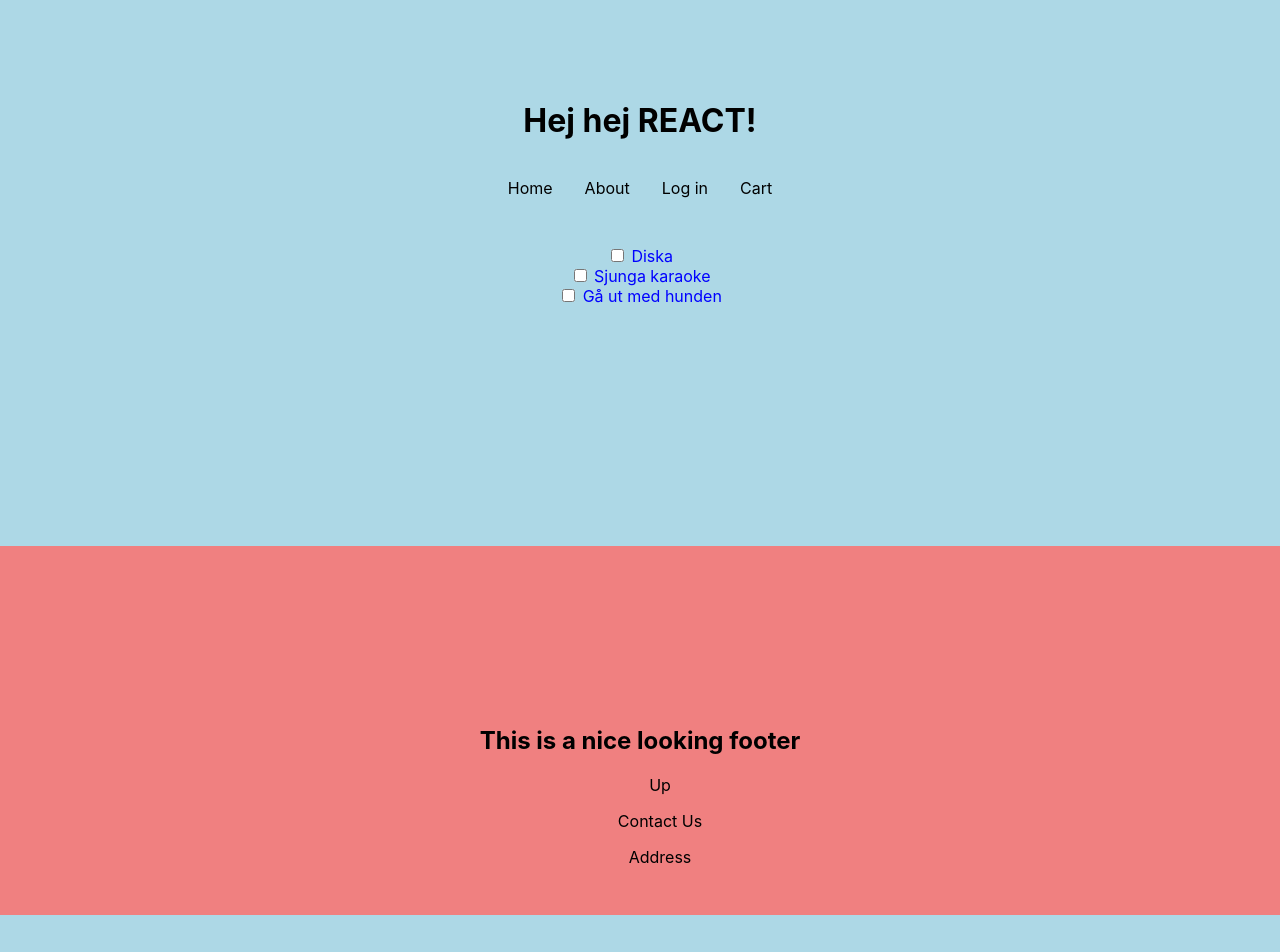
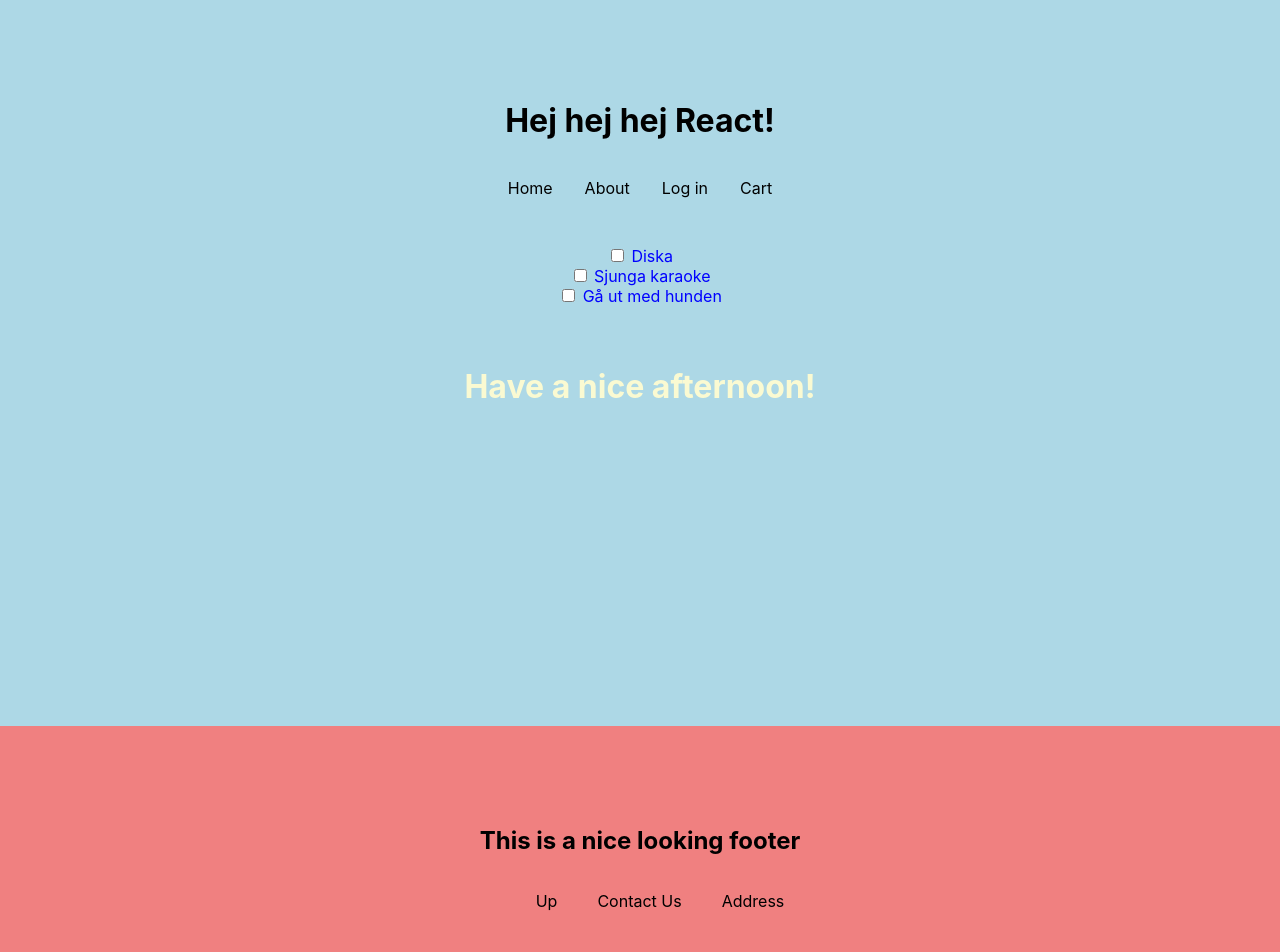
Before and after one commit to AvilinP/reactpractice, a React (Create React App) app: page / in a window 1280 px wide. Shown: the top 952 px of the page. Built offline with nearby package versions, Linux system fonts and the light colour scheme.

Commit message:
added clock

```diff
--- a/src/App.css
+++ b/src/App.css
@@ -14,18 +14,30 @@
   color:blue;
 }
 
+.clock {
+  padding-top: 2.5rem;
+  color: lightgoldenrodyellow;
+}
+
 .footer {
-  margin-top: 15rem;
-  padding-top: 10rem;
+  margin-top: 20rem;
+  padding-top: 5rem;
   padding-bottom: 2rem;
   background-color: lightcoral;
 }
+
+.footer-list {
+  display: flex;
+  justify-content: center;
+  flex-direction: row;
+  list-style-type: none;
+}
+
 
 .App {
   text-align: center;
   background-color: lightblue;
   padding-top: 5rem;
-  padding-bottom: 5rem;
 }
 
 .App-logo {
--- a/src/App.js
+++ b/src/App.js
@@ -5,16 +5,23 @@ import './App.css';
 import Menu from "./components/menu";
 import Main from "./components/main";
 import Footer from "./components/footer";
+import Clock from "./components/clock";
 
 function App() {
+
+  const greeting = "React";
+  const hello = "hej";
+
   return (
     <div className="App">
 
-      <h1>Hej hej REACT!</h1>
+      <h1>Hej {`${hello} ${hello}`} {greeting}!</h1>
 
       <Menu />
 
       <Main />
+
+      <Clock />
 
       <Footer />
 
--- /dev/null
+++ b/src/components/clock.js
@@ -0,0 +1,25 @@
+import React from "react";
+
+function Clock() {
+
+    const date = new Date();
+    const hours = date.getHours();
+    let timeOfDay;
+
+    if (hours < 12) {
+        timeOfDay = "morning";
+    } else if (hours >= 12 && hours < 18) {
+        timeOfDay = "afternoon";
+    } else {
+        timeOfDay = "evening";
+    }
+
+    return (
+        <div className="clock">
+            <h1>Have a nice {timeOfDay}! </h1>
+        </div>
+    )
+
+}
+
+export default Clock;
--- a/src/components/footer.js
+++ b/src/components/footer.js
@@ -8,9 +8,11 @@ function Footer() {
         <footer className="footer">
             <h2> This is a nice looking footer</h2>
 
-            <ul>Up</ul>
-            <ul>Contact Us</ul>
-            <ul>Address</ul>
+            <div className="footer-list">
+                <ul>Up</ul>
+                <ul>Contact Us</ul>
+                <ul>Address</ul>
+            </div>
 
         </footer>
 
--- a/src/components/main.js
+++ b/src/components/main.js
@@ -1,6 +1,7 @@
 import React from "react";
 
 function Main() {
+
 
     return(
 
```
